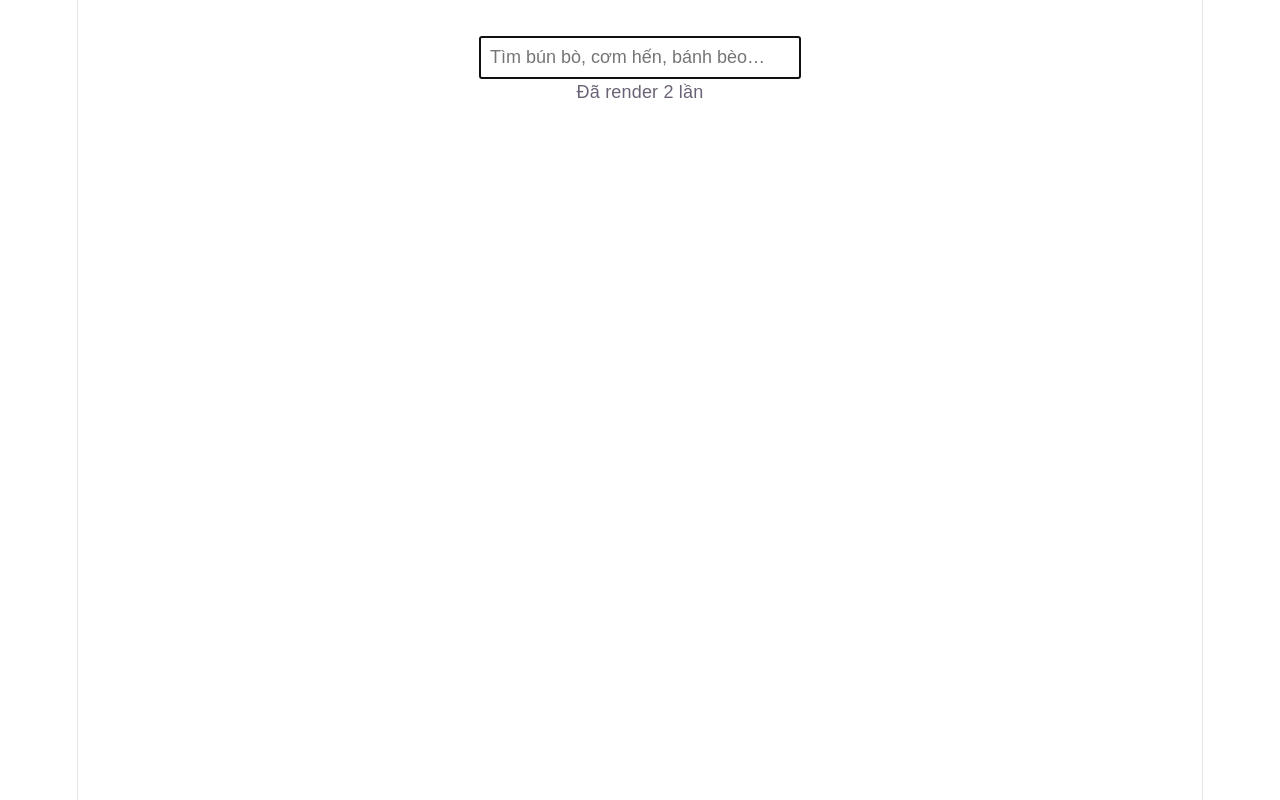
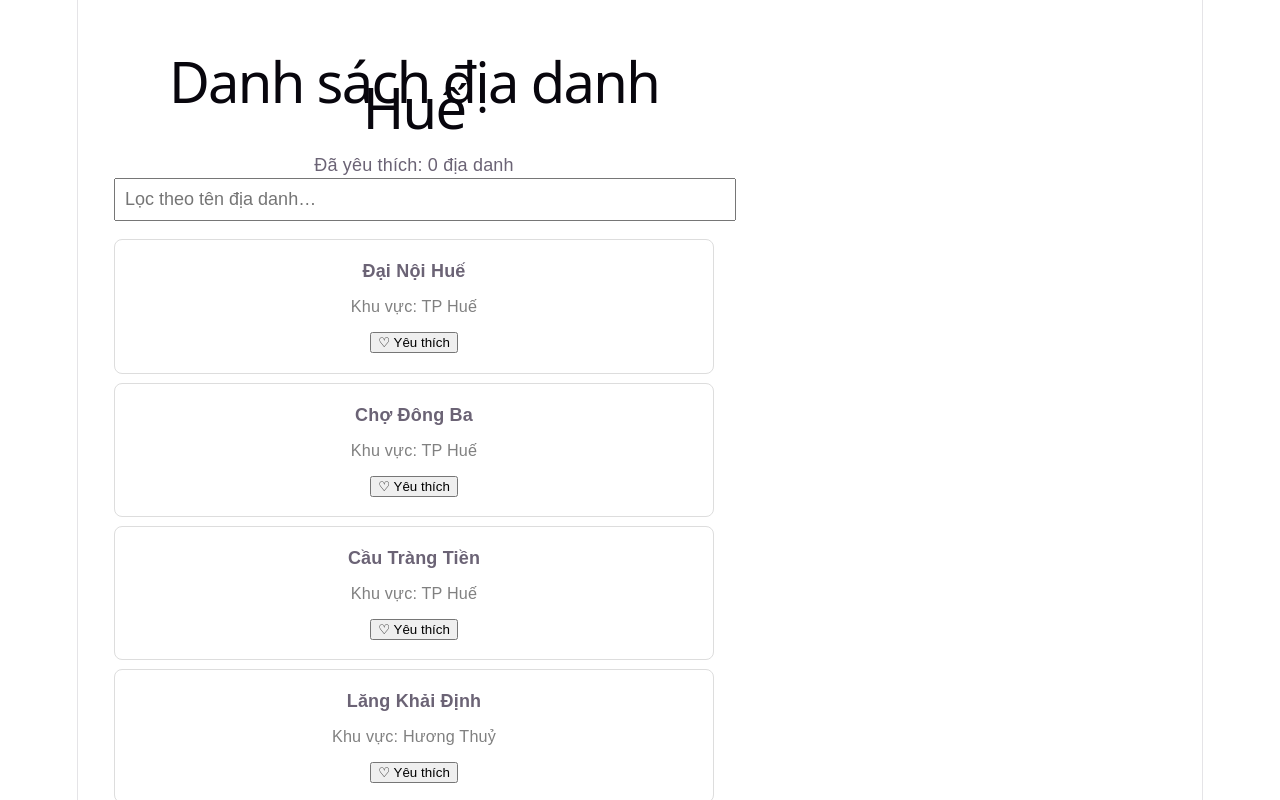
Before and after one commit to TranCongQuy/phu_xuan_react, a React (Vite) app: page / in a window 1280 px wide. Shown: the top 800 px of the page. Built offline with nearby package versions, Linux system fonts and the light colour scheme.

Commit message:
feat: Lab 4 Buổi 6 — useMemo, useCallback và React.memo

```diff
--- a/src/App.tsx
+++ b/src/App.tsx
@@ -1,7 +1,7 @@
-import TimMonAn from './features/food/TimMonAn'
+import DanhSachDiaDanh from './features/landmarks/DanhSachDiaDanh'
 
 function App() {
-  return <TimMonAn />
+  return <DanhSachDiaDanh />
 }
 
 export default App
--- /dev/null
+++ b/src/data/dia-danh.json
@@ -0,0 +1,10 @@
+[
+  { "id": 1, "ten": "Đại Nội Huế", "khuVuc": "TP Huế" },
+  { "id": 2, "ten": "Chợ Đông Ba", "khuVuc": "TP Huế" },
+  { "id": 3, "ten": "Cầu Tràng Tiền", "khuVuc": "TP Huế" },
+  { "id": 4, "ten": "Lăng Khải Định", "khuVuc": "Hương Thuỷ" },
+  { "id": 5, "ten": "Lăng Tự Đức", "khuVuc": "TP Huế" },
+  { "id": 6, "ten": "Chùa Thiên Mụ", "khuVuc": "TP Huế" },
+  { "id": 7, "ten": "Sông Hương", "khuVuc": "TP Huế" },
+  { "id": 8, "ten": "Cầu Ngói Thanh Toàn", "khuVuc": "Hương Thuỷ" }
+]
--- /dev/null
+++ b/src/features/landmarks/DanhSachDiaDanh.tsx
@@ -0,0 +1,49 @@
+import { useState, useMemo, useCallback } from 'react'
+import TheDiaDanh, { type DiaDanh } from './TheDiaDanh'
+import danhSachDiaDanh from '../../data/dia-danh.json'
+
+function DanhSachDiaDanh() {
+  const [boLoc, setBoLoc] = useState('')
+  const [yeuThich, setYeuThich] = useState<number[]>([])
+
+  const ketQuaLoc = useMemo(() => {
+    console.log('Đang lọc lại danh sách…')
+    return (danhSachDiaDanh as DiaDanh[]).filter((dd) =>
+      dd.ten.toLowerCase().includes(boLoc.toLowerCase()),
+    )
+  }, [boLoc])
+
+  const themYeuThich = useCallback((id: number) => {
+    setYeuThich((prev) =>
+      prev.includes(id) ? prev.filter((x) => x !== id) : [...prev, id],
+    )
+  }, [])
+
+  return (
+    <div style={{ padding: '2rem', fontFamily: 'sans-serif', maxWidth: 600 }}>
+      <h1>Danh sách địa danh Huế</h1>
+      <p>Đã yêu thích: {yeuThich.length} địa danh</p>
+
+      <input
+        type="text"
+        value={boLoc}
+        onChange={(e) => setBoLoc(e.target.value)}
+        placeholder="Lọc theo tên địa danh…"
+        style={{
+          padding: '0.5rem',
+          fontSize: '1rem',
+          width: '100%',
+          marginBottom: '1rem',
+        }}
+      />
+
+      <div>
+        {ketQuaLoc.map((dd) => (
+          <TheDiaDanh key={dd.id} diaDanh={dd} onYeuThich={themYeuThich} />
+        ))}
+      </div>
+    </div>
+  )
+}
+
+export default DanhSachDiaDanh
--- /dev/null
+++ b/src/features/landmarks/TheDiaDanh.tsx
@@ -0,0 +1,38 @@
+import { memo } from 'react'
+
+export interface DiaDanh {
+  id: number
+  ten: string
+  khuVuc: string
+}
+
+interface TheDiaDanhProps {
+  diaDanh: DiaDanh
+  onYeuThich: (id: number) => void
+}
+
+const TheDiaDanh = memo(function TheDiaDanh({
+  diaDanh,
+  onYeuThich,
+}: TheDiaDanhProps) {
+  console.log('Kết xuất thẻ:', diaDanh.ten)
+
+  return (
+    <div
+      style={{
+        border: '1px solid #ddd',
+        borderRadius: 8,
+        padding: '1rem',
+        marginBottom: '0.5rem',
+      }}
+    >
+      <h4 style={{ margin: '0 0 0.5rem' }}>{diaDanh.ten}</h4>
+      <p style={{ margin: '0 0 0.5rem', color: 'gray', fontSize: '0.9em' }}>
+        Khu vực: {diaDanh.khuVuc}
+      </p>
+      <button onClick={() => onYeuThich(diaDanh.id)}>♡ Yêu thích</button>
+    </div>
+  )
+})
+
+export default TheDiaDanh
```
